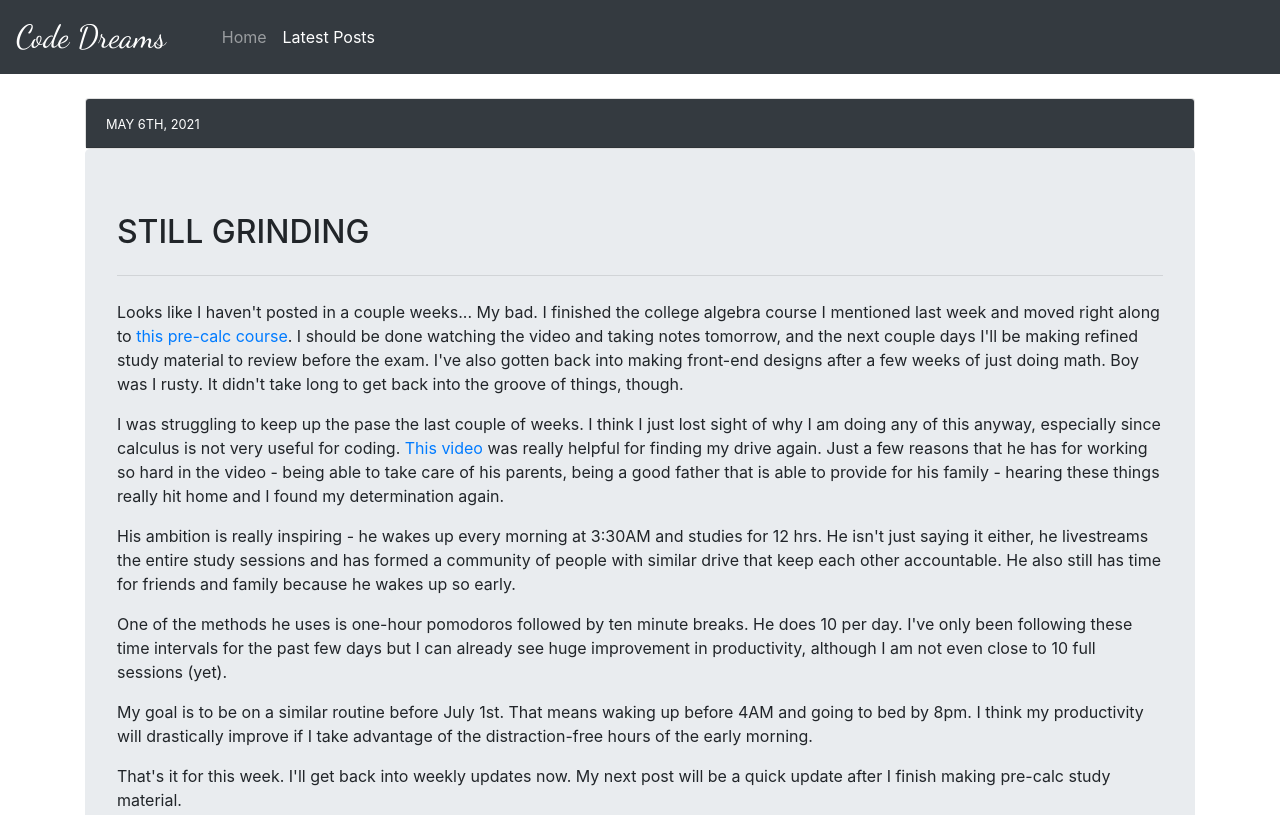
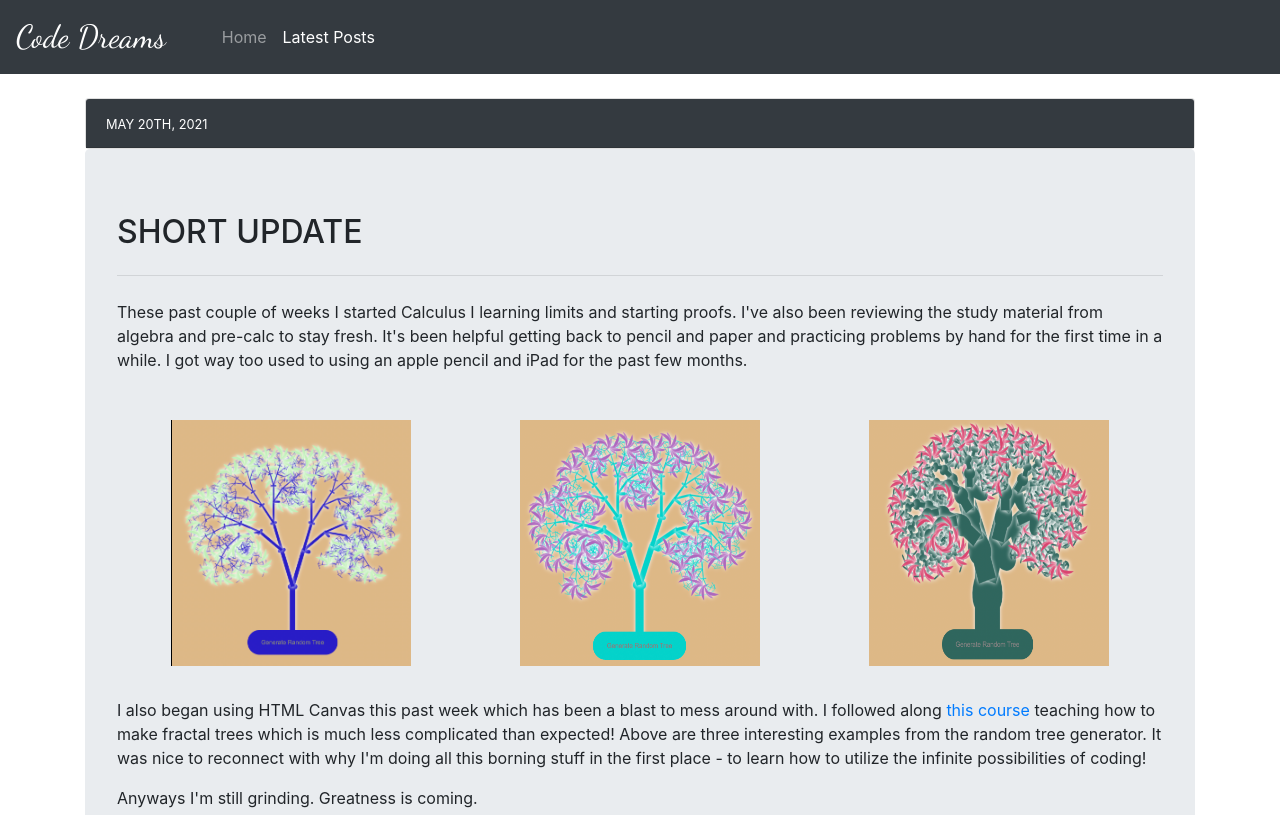
Before and after one commit to gabereal373/codedreams, a website: page posts.html in a window 1280 px wide. Shown: the top 815 px of the page. Drawn offline with nearby package versions, Linux system fonts and the light colour scheme.

Commit message:
fractal trees

```diff
--- a/css/style.css
+++ b/css/style.css
@@ -39,3 +39,21 @@
 #mpp1, #mpp2 {
   height: 100%;
   width: 100%; }
+
+
+/* 3 fractal tree pics */
+.img-row {
+  display: flex;
+  justify-content: center;
+}
+
+@media screen and (max-width: 1000px) {
+  .img-row {
+    flex-direction: column;
+  }
+}
+
+.f-tree {
+  width: 15rem;
+  margin: 2rem auto;
+}
--- a/posts.html
+++ b/posts.html
@@ -30,6 +30,28 @@
       </ul>
     </div>
   </nav>
+
+<!-- Blog Post 8 5/20/21 -->
+<div class="container mt-4">
+  <div class="card blog-intro">
+    <div class="card-header text-white bg-dark">
+      <p class="card-text text-uppercase"><small>May 20th, 2021</small></p>
+    </div>
+  </div>
+  <div class="jumbotron">
+    <h2 class="display-8 text-uppercase">Short Update</h2>
+    <hr class="my-4">
+    <p>These past couple of weeks I started Calculus I learning limits and starting proofs. I've also been reviewing the study material from algebra and pre-calc to stay fresh. It's been helpful getting back to pencil and paper and practicing problems by hand for the first time in a while. I got way too used to using an apple pencil and iPad for the past few months.</p>
+    <div class="img-row">
+      <img class="f-tree" src="img/fractaltree.png" class="img-fluid" alt="...">
+      <img class="f-tree" src="img/fractaltree2.png" class="img-fluid" alt="...">
+      <img class="f-tree" src="img/fractaltree3.png" class="img-fluid" alt="...">
+    </div>
+    <p>I also began using HTML Canvas this past week which has been a blast to mess around with. I followed along <a href="https://www.youtube.com/watch?v=wBAtHDdaZ2Y&t=11s">this course</a> teaching how to make fractal trees which is much less complicated than expected! Above are three interesting examples from the random tree generator. It was nice to reconnect with why I'm doing all this borning stuff in the first place - to learn how to utilize the infinite possibilities of coding!</p>
+    <p>Anyways I'm still grinding. Greatness is coming.</p>
+  </div>
+</div>
+
 
 <!-- Blog Post 7 5/6/21-->
 <div class="container mt-4">
```
Also changed, not shown: img/fractaltree.png (added), img/fractaltree2.png (added), img/fractaltree3.png (added).
